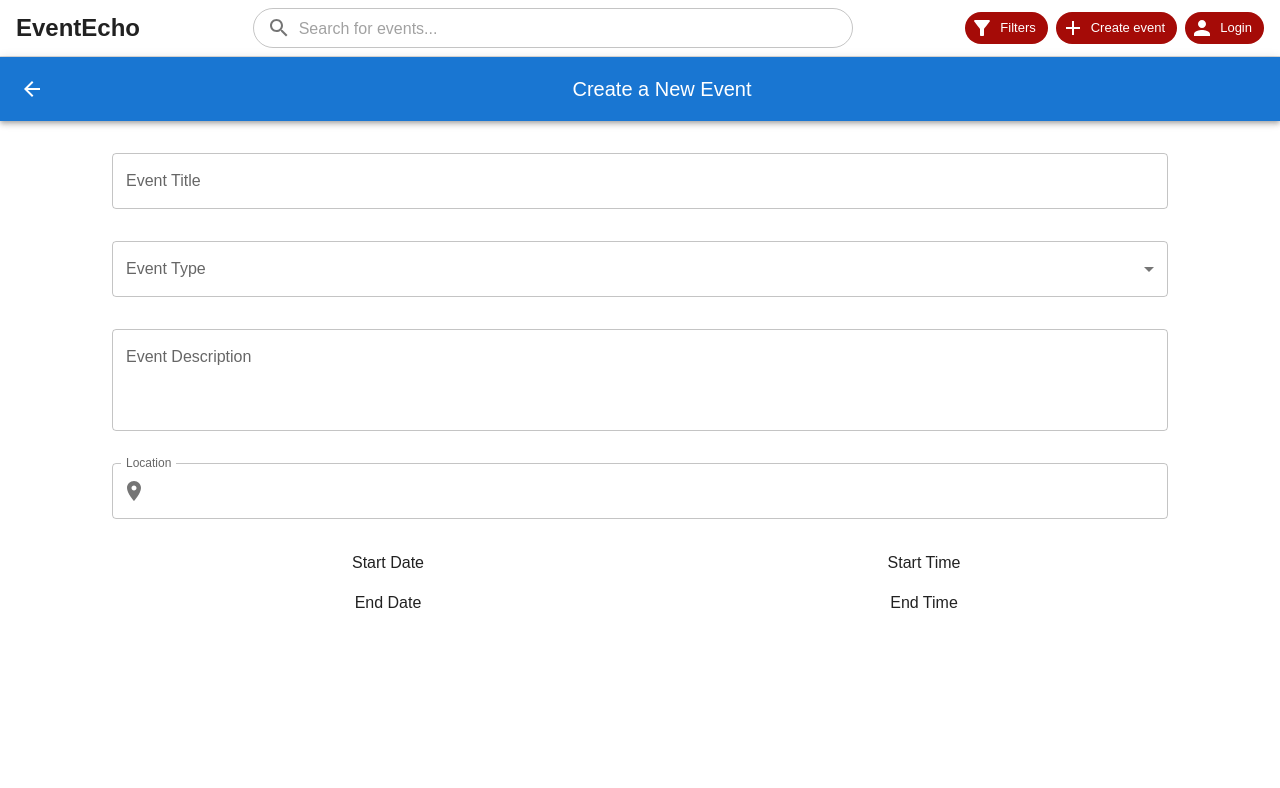
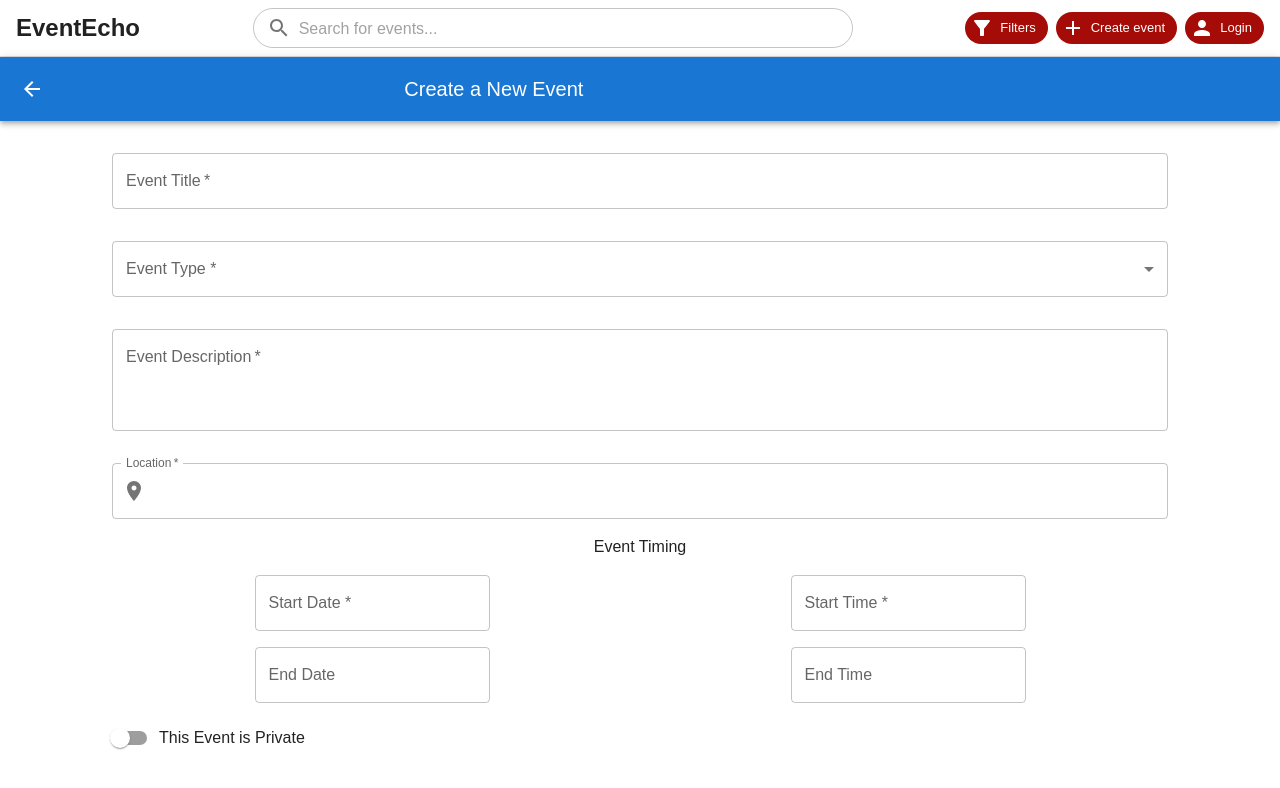
Before and after one commit to Winsthai/EventEcho, a React app in the folder client/: page /createEvent in a window 1280 px wide. Shown: the top 788 px of the page. Built offline with nearby package versions, Linux system fonts and the light colour scheme; the HTML template or start-up script is replaced by a standard one.

Commit message:
added date/time picker from MUI X. new NPM installs - will require docker rebuild

```diff
--- a/client/package.json
+++ b/client/package.json
@@ -14,6 +14,8 @@
     "@emotion/styled": "^11.13.0",
     "@mui/icons-material": "^6.1.7",
     "@mui/material": "^6.1.7",
+    "@mui/x-date-pickers": "^7.22.2",
+    "dayjs": "^1.11.13",
     "react": "^18.3.1",
     "react-dom": "^18.3.1",
     "react-router-dom": "^6.28.0"
--- a/client/src/Components/CreateEventPage/CreateEventPage.jsx
+++ b/client/src/Components/CreateEventPage/CreateEventPage.jsx
@@ -1,14 +1,20 @@
 import * as React from 'react';
 import ArrowBackIcon from '@mui/icons-material/ArrowBack';
 import PlaceIcon from '@mui/icons-material/Place';
-import { AppBar, Toolbar, IconButton, Typography, FormControl, InputLabel, Select, MenuItem, InputAdornment, Grid } from '@mui/material';
-import Box from '@mui/material/Box';
-import TextField from '@mui/material/TextField';
-import Button from '@mui/material/Button';
-import Stack from '@mui/material/Stack';
+import {
+  AppBar, Toolbar, IconButton, Typography,
+  FormControl, FormGroup, FormControlLabel, InputLabel,
+  Select, MenuItem, InputAdornment, Switch,
+  Box, TextField, Stack, Button
+} from '@mui/material';
+import Grid from '@mui/material/Grid2';
+import { AdapterDayjs } from '@mui/x-date-pickers/AdapterDayjs';
+import { LocalizationProvider } from '@mui/x-date-pickers/LocalizationProvider';
+import { DatePicker } from '@mui/x-date-pickers/DatePicker';
+import { TimePicker } from '@mui/x-date-pickers/TimePicker';
 
-
-const CreateEventPage = () => {
+export default function CreateEventPage() {
+  // const CreateEventPage = () => {
   const [eventType, setEventType] = React.useState('');
 
   const handleChange = (event) => {
@@ -28,15 +34,9 @@ const CreateEventPage = () => {
         textAlign: "center",
       }}
     >
-      <Box
-        component="section"
-        sx={{
-          width: "100%",
-          height: "20%"
-        }}
-      >
-        {/* Top App Bar */}
-        <AppBar position="static" sx={{ mb: 2 }}>
+      {/* Top App Bar */}
+      <Box component="section" sx={{ width: "100%", height: "20%" }}>
+        <AppBar position="static" sx={{ mb: 2, color: "primary" }}>
           <Toolbar>
             <Box sx={{ flexGrow: 1, display: "flex" }}>
               <IconButton edge="start" color="inherit" aria-label="back" sx={{ mr: 2 }}>
@@ -46,30 +46,24 @@ const CreateEventPage = () => {
             <Typography variant="h6" component="div" sx={{ flexGrow: 0 }}>
               Create a New Event
             </Typography>
-            <Box sx={{ flexGrow: 1 }} />
+            <Box sx={{ flexGrow: 2 }} />
           </Toolbar>
         </AppBar>
       </Box>
 
       {/* forms */}
-      <Box
-        component="form"
-        sx={{
-          width: "85%",
-          height: "100%"
-        }}
-      >
+      <Box component="form" sx={{ width: "85%", height: "100%" }}>
         <Stack
           direction="column"
           spacing={2}
           sx={{ height: "100%", padding: 2 }}
         >
           {/* Event title */}
-          <TextField id="event-title" label="Event Title" variant="outlined" sx={{ pb: 2 }} />
+          <TextField required id="event-title" label="Event Title" variant="outlined" sx={{ pb: 2 }} />
 
           {/* Event Type */}
           <FormControl fullWidth sx={{ pb: 2 }}>
-            <InputLabel id="event-type">Event Type</InputLabel>
+            <InputLabel id="event-type">Event Type *</InputLabel>
             <Select labelId="select-event-type" value={eventType} label="Event Types" onChange={handleChange}>
               <MenuItem value="Sports">Sports</MenuItem>
               <MenuItem value="Music">Music</MenuItem>
@@ -80,10 +74,10 @@ const CreateEventPage = () => {
           </FormControl>
 
           {/* Event Description */}
-          <TextField id="event-description" label="Event Description" variant="outlined" multiline={true} minRows={3} sx={{ pb: 2 }} />
+          <TextField required id="event-description" label="Event Description" variant="outlined" multiline={true} minRows={3} sx={{ pb: 2 }} />
 
           {/* Location */}
-          <TextField id="event-location" label="Location" variant="outlined"
+          <TextField required id="event-location" label="Location" variant="outlined"
             InputProps={{
               startAdornment: (
                 <InputAdornment position="start">
@@ -95,22 +89,48 @@ const CreateEventPage = () => {
             }}
           />
 
+          <Box>
+            Event Timing
+          </Box>
+
           {/* Time and Date Grid */}
           <Grid container spacing={2}>
-            <Grid item xs={6}>
-              Start Date
-            </Grid>
-            <Grid item xs={6}>
-              Start Time
-            </Grid>
-            <Grid item xs={6}>
-              End Date
-            </Grid>
-            <Grid item xs={6}>
-              End Time
+
+            {/* Start Date -> Set as required with form submit error checking */}
+            <Grid size={6}>
+              <LocalizationProvider dateAdapter={AdapterDayjs}>
+                <DatePicker label="Start Date *" />
+              </LocalizationProvider>
             </Grid>
 
+            {/* Start Time -> Set as required */}
+            <Grid size={6}>
+              <LocalizationProvider dateAdapter={AdapterDayjs}>
+                <TimePicker label="Start Time *" />
+              </LocalizationProvider>
+            </Grid>
+
+            {/* End Date */}
+            <Grid size={6}>
+              <LocalizationProvider dateAdapter={AdapterDayjs}>
+                <DatePicker label="End Date" />
+              </LocalizationProvider>
+            </Grid>
+
+            {/* End Time */}
+            <Grid size={6}>
+              <LocalizationProvider dateAdapter={AdapterDayjs}>
+                <TimePicker label="End Time" />
+              </LocalizationProvider>
+            </Grid>
           </Grid>
+
+          {/* Set Event Private */}
+          <Box>
+            <FormGroup>
+              <FormControlLabel control={<Switch />} label="This Event is Private" />
+            </FormGroup>
+          </Box>
 
         </Stack>
       </Box>
@@ -120,4 +140,4 @@ const CreateEventPage = () => {
   );
 };
 
-export default CreateEventPage;
+// export default CreateEventPage;
```
Also changed, not shown: 1 other file (tests, documents, lock files or other folders).
